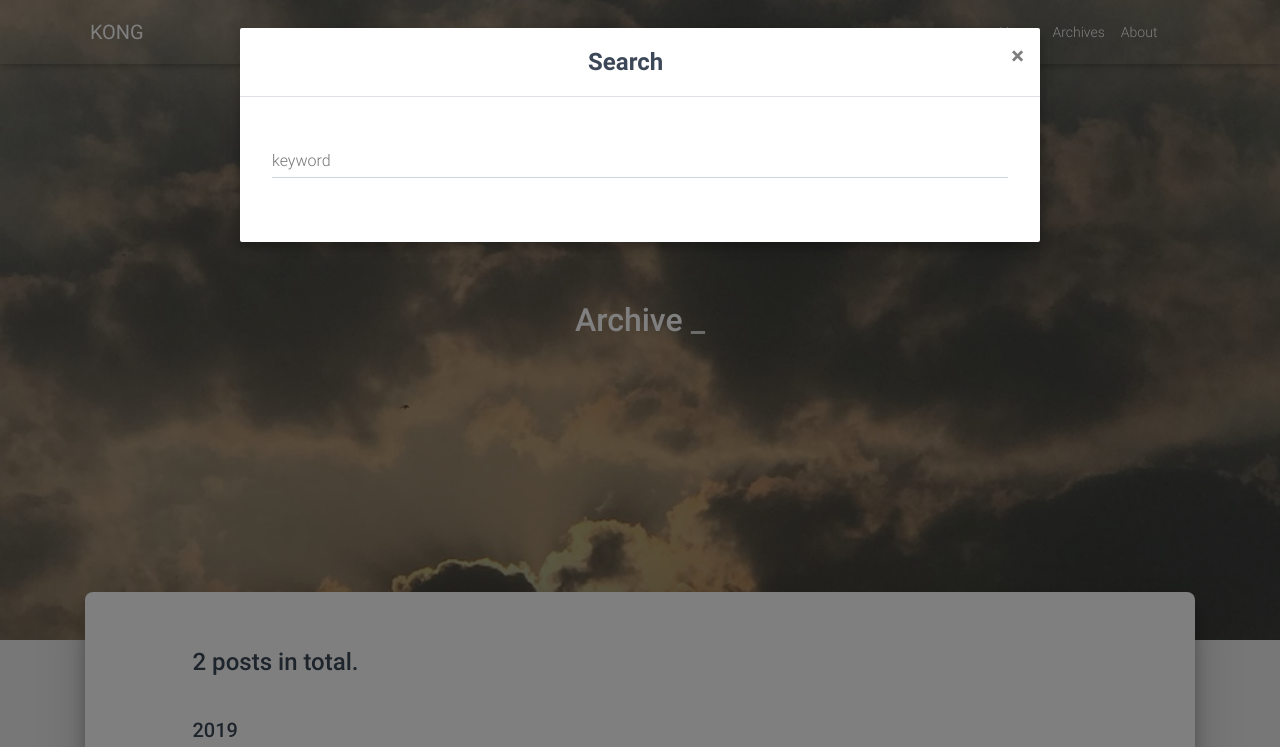
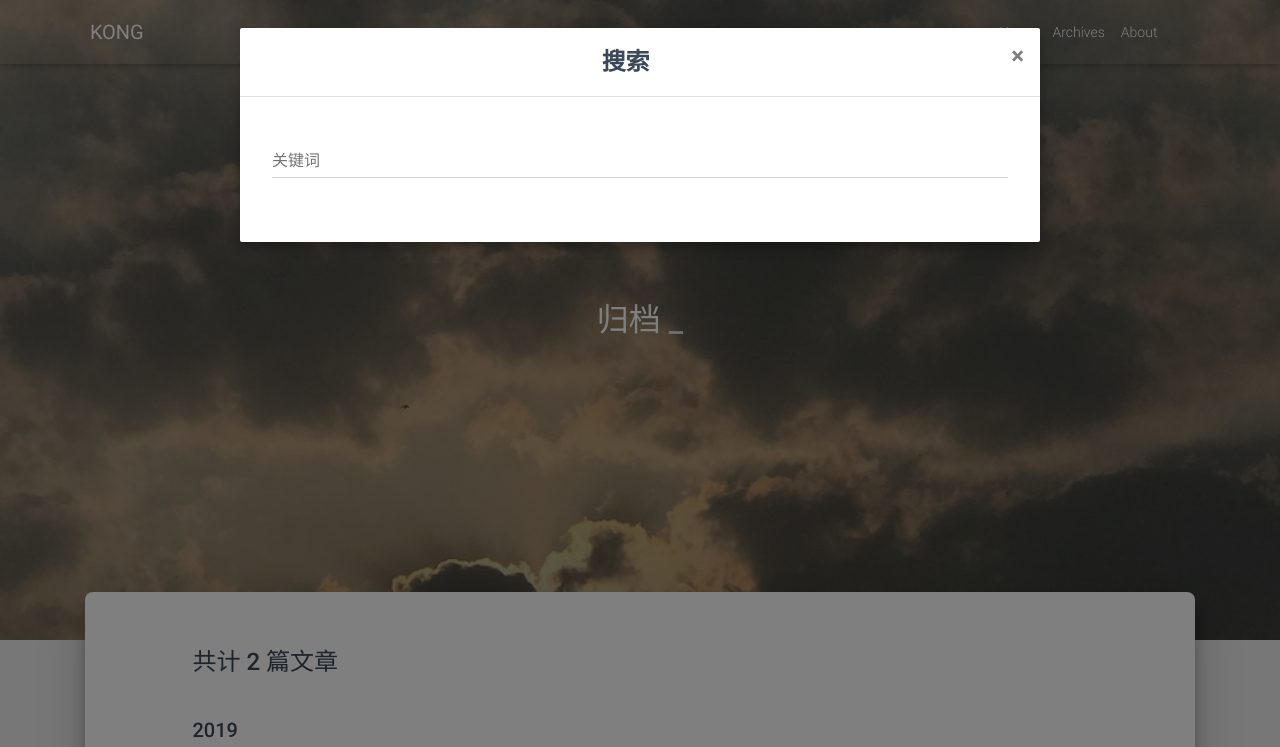
Before and after one commit to KONG-TSAI/KONG-TSAI.github.io, a plain HTML site: page archives/index.html in a window 1280 px wide. Both pictures are taken after a click on the link 1180 px from the left and 32 px from the top of the page. Shown: the top 747 px of the page. Drawn offline with Linux system fonts and the light colour scheme; some packages are replaced by stand-ins of ours; a script that the page names is missing; some icons are missing; a small style sheet from the web is missing.

Commit message:
Site updated: 2019-11-07 17:53:00

```diff
--- a/archives/index.html
+++ b/archives/index.html
@@ -15,7 +15,7 @@
   <meta name="description" content="">
   <meta name="author" content="KONG">
   <meta name="keywords" content="">
-  <title>Archive _ KONG Blog</title>
+  <title>归档 _ KONG Blog</title>
 
   <link rel="stylesheet" href="/lib/font-awesome/css/all.min.css"  >
 <link rel="stylesheet" href="/lib/bootstrap/css/bootstrap.min.css"  >
@@ -118,7 +118,7 @@
 
 
 <div class="list-group">
-  <p class="h4">2 posts in total.</p>
+  <p class="h4">共计 2 篇文章</p>
   <hr>
 
 
@@ -159,7 +159,7 @@
   <div class="modal-dialog modal-dialog-scrollable modal-lg" role="document">
     <div class="modal-content">
       <div class="modal-header text-center">
-        <h4 class="modal-title w-100 font-weight-bold">Search</h4>
+        <h4 class="modal-title w-100 font-weight-bold">搜索</h4>
         <button type="button" id="local-search-close" class="close" data-dismiss="modal" aria-label="Close">
           <span aria-hidden="true">&times;</span>
         </button>
@@ -168,7 +168,7 @@
         <div class="md-form mb-5">
           <input type="text" id="local-search-input" class="form-control validate">
           <label data-error="x" data-success="v"
-                 for="local-search-input">keyword</label>
+                 for="local-search-input">关键词</label>
         </div>
         <div class="list-group" id="local-search-result"></div>
       </div>
@@ -258,7 +258,7 @@
     var typed = new Typed('#subtitle', {
       strings: [
         '  ',
-        "Archive&nbsp;",
+        "归档&nbsp;",
       ],
       cursorChar: "_",
       typeSpeed: 70,
```
Also changed, not shown: 2019/11/05/hello-world/index.html (+3 -3 lines), 2019/11/06/Resume(ZW&EN)/index.html (+3 -3 lines), 404.html (+3 -3 lines), about/index.html (+4 -4 lines), archives/2019/11/index.html (+5 -5 lines), archives/2019/index.html (+5 -5 lines), categories/index.html (+4 -4 lines), index.html (+2 -2 lines), tags/index.html (+4 -4 lines).
